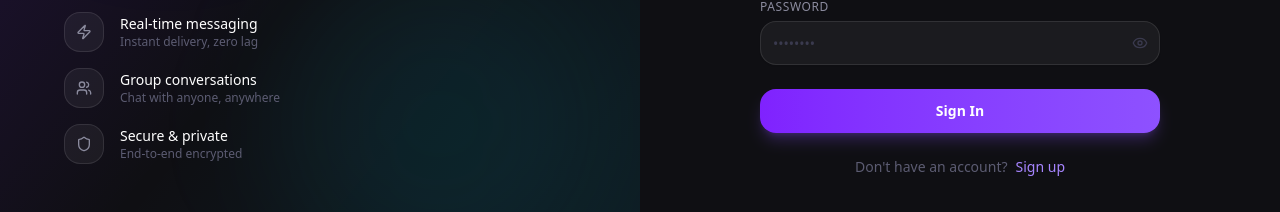
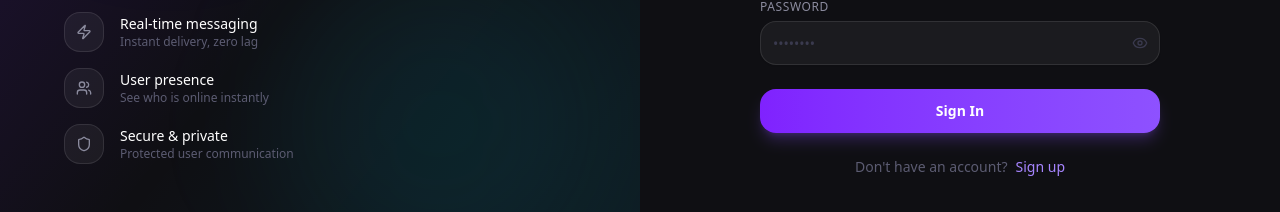
Before and after one commit to svivek19/VHub-frontend, a React (Vite) app: page / in a window 1280 px wide. Shown: the part 436-648 px from the top of the page. Built offline with nearby package versions, Linux system fonts and the light colour scheme; no server answers.

Commit message:
feat: update feature descriptions in AuthPage for clarity and consistency

```diff
--- a/src/pages/AuthPage.jsx
+++ b/src/pages/AuthPage.jsx
@@ -84,10 +84,14 @@ const AuthPage = () => {
     },
     {
       icon: Users,
-      label: "Group conversations",
-      desc: "Chat with anyone, anywhere",
+      label: "User presence",
+      desc: "See who is online instantly",
     },
-    { icon: Shield, label: "Secure & private", desc: "End-to-end encrypted" },
+    {
+      icon: Shield,
+      label: "Secure & private",
+      desc: "Protected user communication",
+    },
   ];
 
   return (
```
